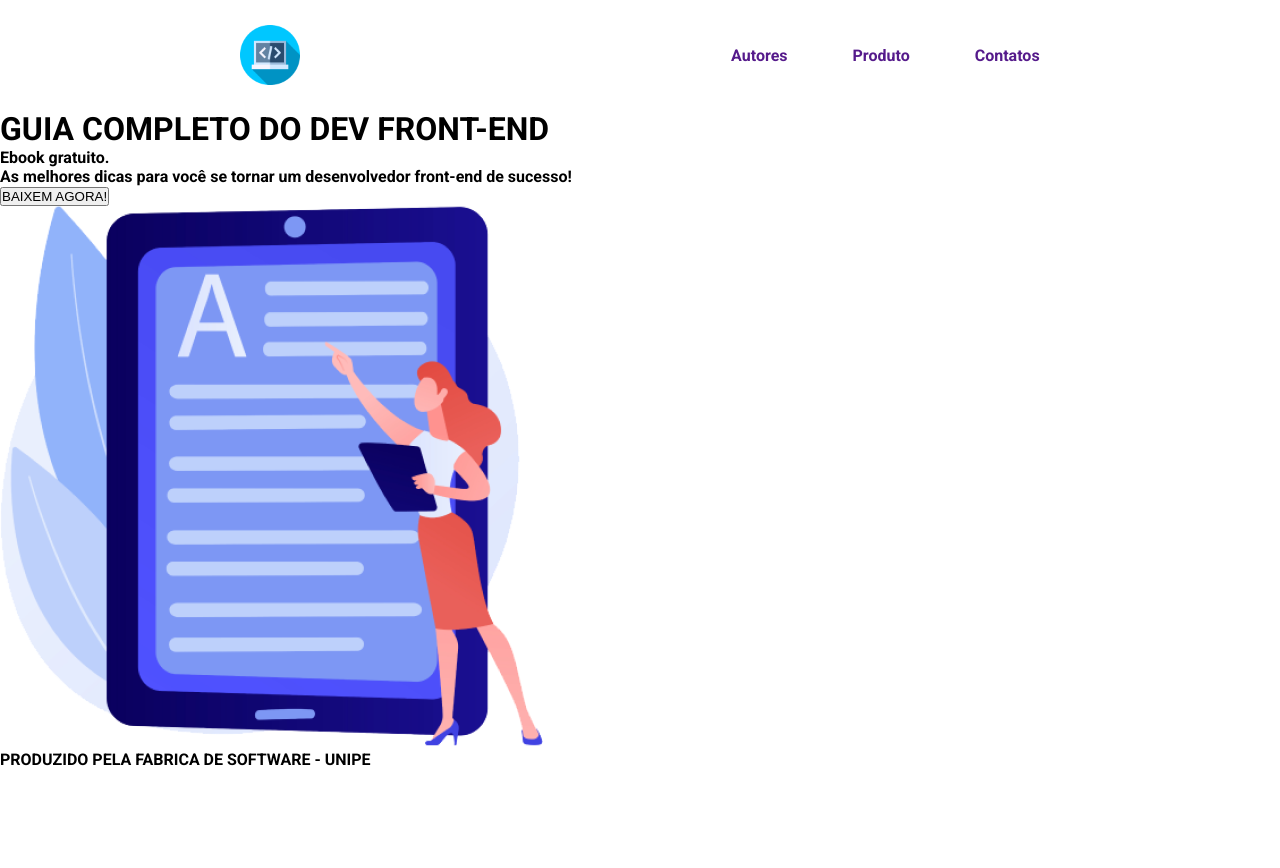
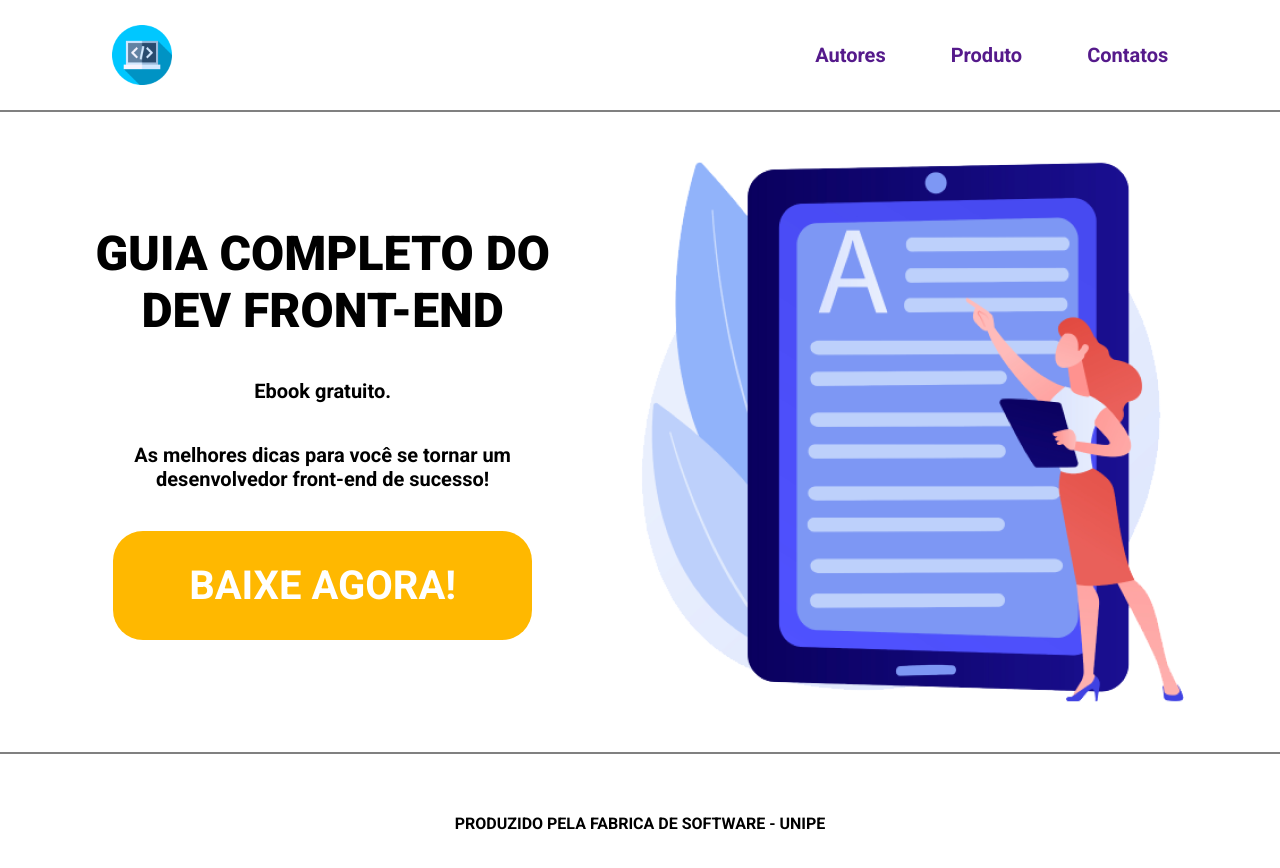
Before and after one commit to AsterRuiner/Processo-Seletivo-Ex-01, a plain HTML site: page index.html in a window 1280 px wide. Before the commit the page ends 800 px from the top, so only its background shows below. Drawn offline with Linux system fonts and the light colour scheme.

Commit message:
Projeto concluido

```diff
--- a/index.html
+++ b/index.html
@@ -19,11 +19,11 @@
     </header>
 
     <main class="area-principal">
-        <div class="conteudo">
-            <h1 class="titulo">GUIA COMPLETO DO DEV FRONT-END</h1>
+        <div class="conteudo-principal">
+            <h1 class="titulo">GUIA COMPLETO DO <br> DEV FRONT-END</h1>
             <p class="paragrafo">Ebook gratuito.</p>
-            <p class="paragrafo">As melhores dicas para você se tornar um desenvolvedor front-end de sucesso!</p>
-            <button class="botao">BAIXEM AGORA!</button>
+            <p class="paragrafo">As melhores dicas para você se tornar um <br> desenvolvedor front-end de sucesso!</p>
+            <button class="botao">BAIXE AGORA!</button>
         </div>
         <img id="imagem" class="imagem" src="imagem.png">
     </main>
--- a/style.css
+++ b/style.css
@@ -10,10 +10,11 @@
     margin: 0;
     padding: 0;
     text-decoration: none;
+    font-family: 'Roboto',sans-serif;
 }
 
 body{
-    font-family: 'Roboto', sans-serif;
+    font-size: 100%;
 }
 
 .header{
@@ -22,6 +23,7 @@ body{
     align-items: center;
     justify-content: space-around;
     padding: 25px;
+    gap: 470px;
 }
 
 .logo{
@@ -31,5 +33,58 @@ body{
 .menu{
     display: flex;
     gap: 65px;
+}
 
+.item-menu{
+    font-size: 20px;
 }
+
+.area-principal{
+    display: flex;
+    flex-direction: row;
+    align-items: center;
+    justify-content: space-around;
+    border-top: 2px solid gray;
+    padding: 50px;
+}
+
+.conteudo-principal{
+    display: flex;
+    flex-direction: column;
+    align-items: center;
+    text-align: center;
+    gap: 40px;
+}
+
+.titulo{
+    font-weight: 900;
+    font-size: 48px;
+}
+
+.paragrafo{
+    font-weight: 400;
+    font-size: 20px;
+}
+
+.botao{
+    height: 109px;
+    width: 419px;
+    background-color: var(--cor-botao);
+    color: #fff;
+    border: none;
+    border-radius: 30px;
+    font-weight: 700;
+    font-size: 40px;
+    cursor:pointer;
+    transition: all 0.3s ease-in-out;
+}
+
+.botao:hover{
+    background-color: var(--cor-botao-foco);
+}
+
+.rodape{
+    border-top: 2px solid gray;
+    padding: 60px;
+    text-align: center;
+}
```
